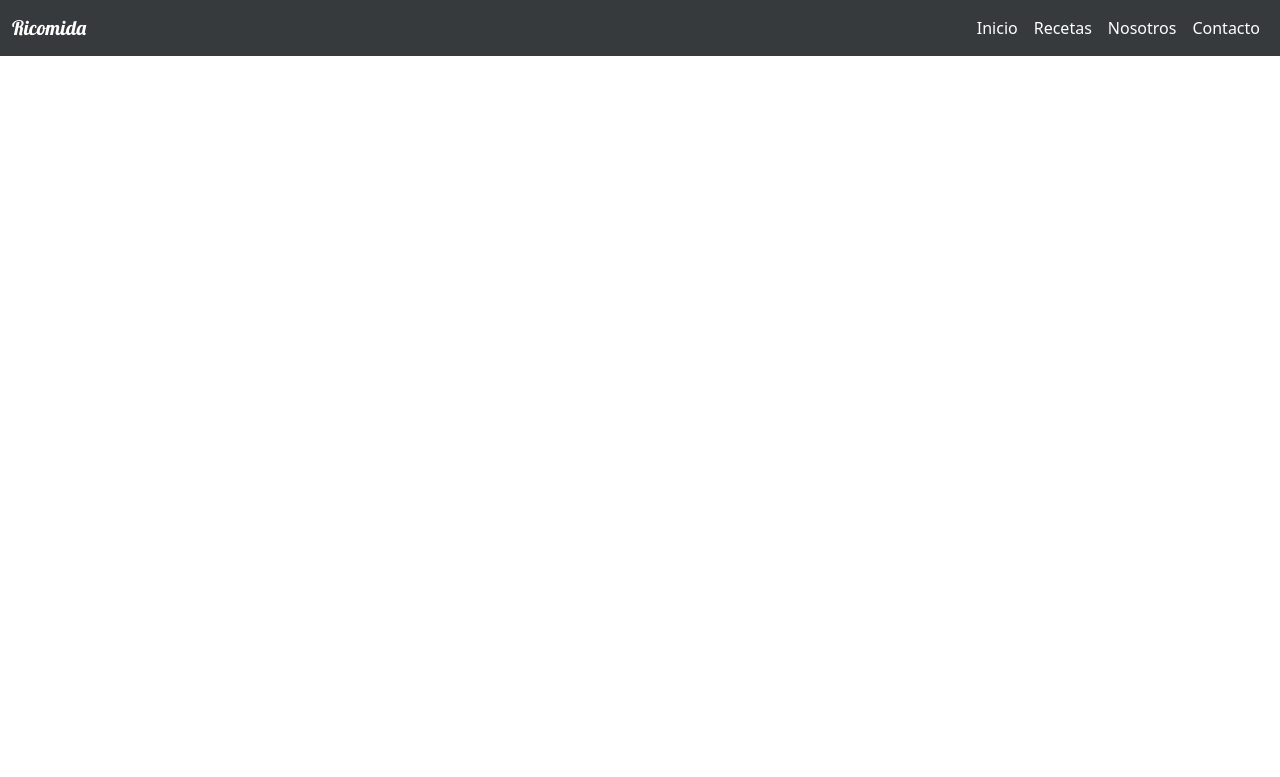
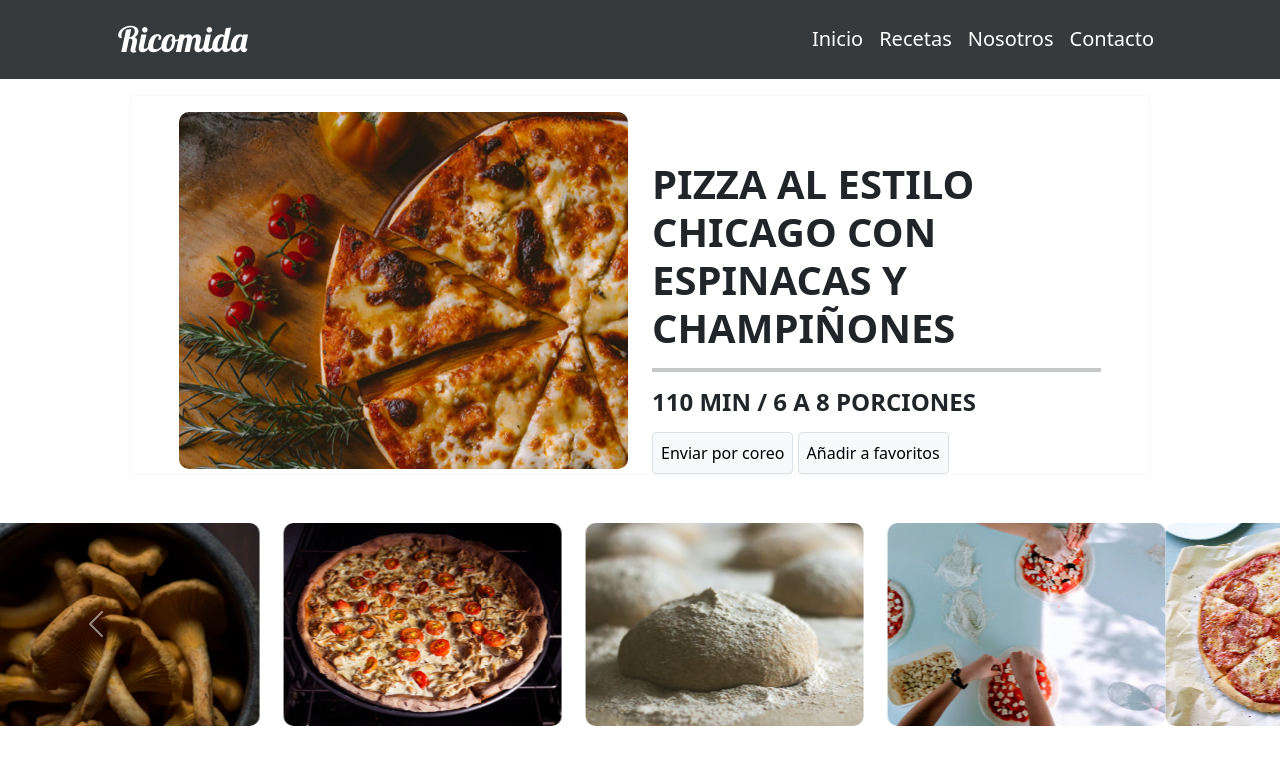
Before and after one commit to piipeesteban94/Ricomida, a plain HTML site: page index.html in a window 1280 px wide. Drawn offline with nearby package versions, Linux system fonts and the light colour scheme.

Commit message:
se agrego el head principal y el carrusel de imgs

```diff
--- a/assets/css/style.css
+++ b/assets/css/style.css
@@ -1,7 +1,7 @@
 body{
     font-family: "Cabin", sans-serif;
 }
-
+/* diseño del nav */
 header{
     width: 100%;
     height: auto;
@@ -12,11 +12,16 @@ nav.navbar.navbar-expand-lg{
 #titulo{
     font-family: "Lobster", sans-serif;
     color: white;
+    font-size: 35px;
 }
-
 button span {
     color: white;
 }
 a.nav-link{
     color: white;
+    font-size: 20px;
 }
+
+#imgs{
+    border-radius: 10px;
+}
--- a/index.html
+++ b/index.html
@@ -28,7 +28,7 @@
     <header>
 
         <nav class="navbar navbar-expand-lg">
-            <div class="container-fluid">
+            <div class="container px-5">
               <a class="navbar-brand" id="titulo" href="#" >Ricomida</a>
               <button class="navbar-toggler" type="button" data-bs-toggle="collapse" data-bs-target="#navbarNavAltMarkup" aria-controls="navbarNavAltMarkup" aria-expanded="false" aria-label="Toggle navigation">
                 <span><i class="fa-solid fa-bars"></i></span>
@@ -45,7 +45,88 @@
           </nav>
     </header>
 
+    <section class="container">
+        <div class="card border-light px-5 mt-3 px-md-5 mx-md-5">
+            <hr class="border border-dark border-1 d-md-none">
+            <div class="row mt-3">
+                <div class="col-12 col-md-6">
+                    <img id="imgs" src="./assets/img/principal.jpg" class="img-fluid " alt="...">
+                </div>
+                <div class=" col-12 col-md-6 mt-3 mt-md-5">
+                    <h1 class="text-center text-md-start fw-bold ">PIZZA AL ESTILO CHICAGO CON ESPINACAS Y CHAMPIÑONES</h1>
+                    <hr class="border border-dark border-2 my-3">
+                    <h4 class="text-center text-md-start fw-bold time-text">110 MIN / 6 A 8 PORCIONES</h4>
+                    <div class="d-flex gap-1 d-md-block pt-2">
+                        <button id="enviar_correo" class="btn btn-light  btn-mail border border-ligth border-1 p-2" data-toggle="tooltip"
+                            data-placement="bottom" title="Presiona para enviar a tu correo" href="">Enviar por
+                            coreo</button>
+                        <button class="btn btn-light  btn-favorito border border-ligth border-1 p-2"
+                            data-bs-toggle="tooltip" data-placement="left" title="Agrega esta receta a tus favoritos"
+                            href="">Añadir a favoritos</button>
+                    </div>
+                </div>
+            </div>
+        </div>
+    </section>
 
+    <section class="d-none d-md-block">
+        <div id="carouselExampleIndicators" class="carousel slide" data-bs-ride="carousel">
+            <div class="carousel-indicators">
+                <button type="button" data-bs-target="#carouselExampleIndicators" data-bs-slide-to="0"
+                    class="active" aria-current="true" aria-label="Slide 1"></button>
+                <button type="button" data-bs-target="#carouselExampleIndicators" data-bs-slide-to="1"
+                    aria-label="Slide 2"></button>
+                <button type="button" data-bs-target="#carouselExampleIndicators" data-bs-slide-to="2"
+                    aria-label="Slide 3"></button>
+            </div>
+
+            <div class="carousel-inner px-5 py-5">
+                <div class="carousel-item active">
+                    <div class="row">
+                        <div class="col-3">
+                            <img id="imgs" class="img-fluid" src="assets/img/slider-1.png" alt="" />
+                        </div>
+                        <div class="col-3">
+                            <img id="imgs" class="img-fluid" src="assets/img/slider-2.png" alt="" />
+                        </div>
+                        <div class="col-3">
+                            <img id="imgs" class="img-fluid" src="assets/img/slider-3.png" alt="" />
+                        </div>
+                        <div class="col-3">
+                            <img id="imgs" class="img-fluid" src="assets/img/slider-4.png" alt="" />
+                        </div>
+                    </div>
+                </div>
+                <div class="carousel-item ">
+                    <div class="row">
+                        <div class="col-3">
+                            <img id="imgs" class="img-fluid" src="assets/img/slider-5.png" alt="" />
+                        </div>
+                        <div class="col-3">
+                            <img id="imgs" class="img-fluid" src="assets/img/slider-6.png" alt="" />
+                        </div>
+                        <div class="col-3">
+                            <img id="imgs" class="img-fluid" src="assets/img/slider-7.png" alt="" />
+                        </div>
+                        <div class="col-3">
+                            <img id="imgs" class="img-fluid" src="assets/img/slider-8.png" alt="" />
+                        </div>
+                    </div>
+                </div>
+
+                <button class="carousel-control-prev p-3" type="button" data-bs-target="#carouselExampleIndicators"
+                data-bs-slide="prev">
+                <span class="carousel-control-prev-icon" aria-hidden="true"></span>
+                <span class="visually-hidden">Previous</span>
+                </button>
+                <button class="carousel-control-next" type="button" data-bs-target="#carouselExampleIndicators"
+                data-bs-slide="next">
+                <span class="carousel-control-next-icon" aria-hidden="true"></span>
+                <span class="visually-hidden">Next</span>
+                 </button>
+            </div>
+        </div>
+    </section>
 
 
 
```
